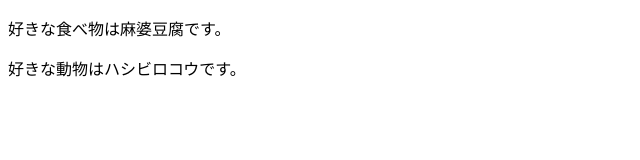
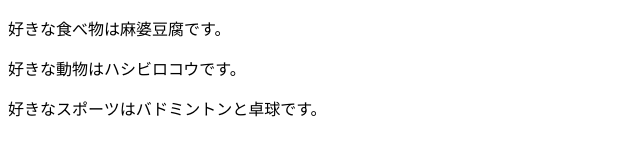
Before and after one commit to tawaruuu/command_practice, a plain HTML site: page index.html in a window 1280 px wide. Shown: the whole page, without its empty margins (0-640 px from the left). Drawn offline with Linux system fonts and the light colour scheme.

Commit message:
好きなスポーツを追記＆修正

```diff
--- a/index.html
+++ b/index.html
@@ -4,5 +4,6 @@
     <body>
         <p>好きな食べ物は麻婆豆腐です。</p>
         <p>好きな動物はハシビロコウです。</p>
+        <p>好きなスポーツはバドミントンと卓球です。</p>
     </body>
 </html>
```
